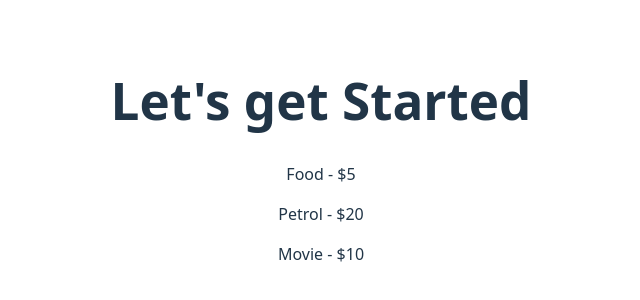
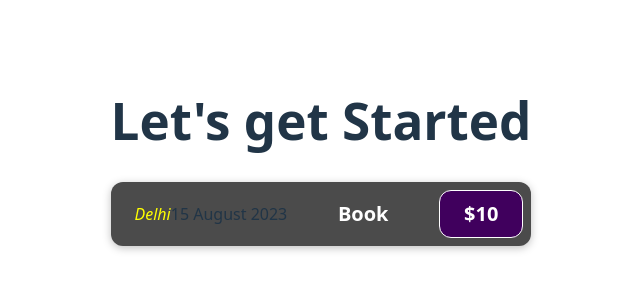
Before and after one commit to Abu-Faizan-Omer/first-reactjs, a React (Vite) app: page / in a window 1280 px wide. Shown: the part 240-540 px from the top of the page, without its empty margins (319-959 px from the left). Built offline with nearby package versions, Linux system fonts and the light colour scheme.

Commit message:
Adding Styling Components

```diff
--- a/src/App.jsx
+++ b/src/App.jsx
@@ -1,5 +1,4 @@
 import { useState } from 'react'
-import reactLogo from './assets/react.svg'
 import viteLogo from '/vite.svg'
 import './App.css'
 import ExpenseItem from "./components/Expenses/ExpenseItem";
--- /dev/null
+++ b/src/components/Expenses/ExpenseItem.css
@@ -0,0 +1,62 @@
+.expense-item {
+  display: flex;
+  justify-content: space-between;
+  align-items: center;
+  box-shadow: 0 2px 8px rgba(0, 0, 0, 0.25);
+  padding: 0.5rem;
+  margin: 1rem 0;
+  border-radius: 12px;
+  background-color: #4b4b4b;
+}
+
+.expense-item__location {
+  margin-left: 1rem;
+  color: yellow;
+  font-style: italic;
+}
+
+.expense-item__description {
+  display: flex;
+  flex-direction: column;
+  gap: 1rem;
+  align-items: flex-end;
+  flex-flow: column-reverse;
+  justify-content: flex-start;
+  flex: 1;
+}
+
+.expense-item h2 {
+  color: #3a3a3a;
+  font-size: 1rem;
+  flex: 1;
+  margin: 0 1rem;
+  color: white;
+}
+
+.expense-item__price {
+  font-size: 1rem;
+  font-weight: bold;
+  color: white;
+  background-color: #40005d;
+  border: 1px solid white;
+  padding: 0.5rem;
+  border-radius: 12px;
+}
+
+@media (min-width: 580px) {
+  .expense-item__description {
+    flex-direction: row;
+    align-items: center;
+    justify-content: flex-start;
+    flex: 1;
+  }
+
+  .expense-item__description h2 {
+    font-size: 1.25rem;
+  }
+
+  .expense-item__price {
+    font-size: 1.25rem;
+    padding: 0.5rem 1.5rem;
+  }
+}
--- a/src/components/Expenses/ExpenseItem.jsx
+++ b/src/components/Expenses/ExpenseItem.jsx
@@ -1,10 +1,16 @@
+import "./ExpenseItem.css"
+
+
 function ExpenseItem() {
   return (
-    <div>
-      <p>Food - $5</p>
-      <p>Petrol - $20</p>
-      <p>Movie - $10</p>
+    <div className='expense-item'>
+      <div className='expense-item__location'>Delhi</div>
+      <div>15 August 2023</div>
+      <div className='expense-item__description'>
+        <h2>Book</h2>
+      </div>
+      <div className='expense-item__price'>$10</div>
     </div>
-  )
+  );
 }
 export default ExpenseItem;
```
